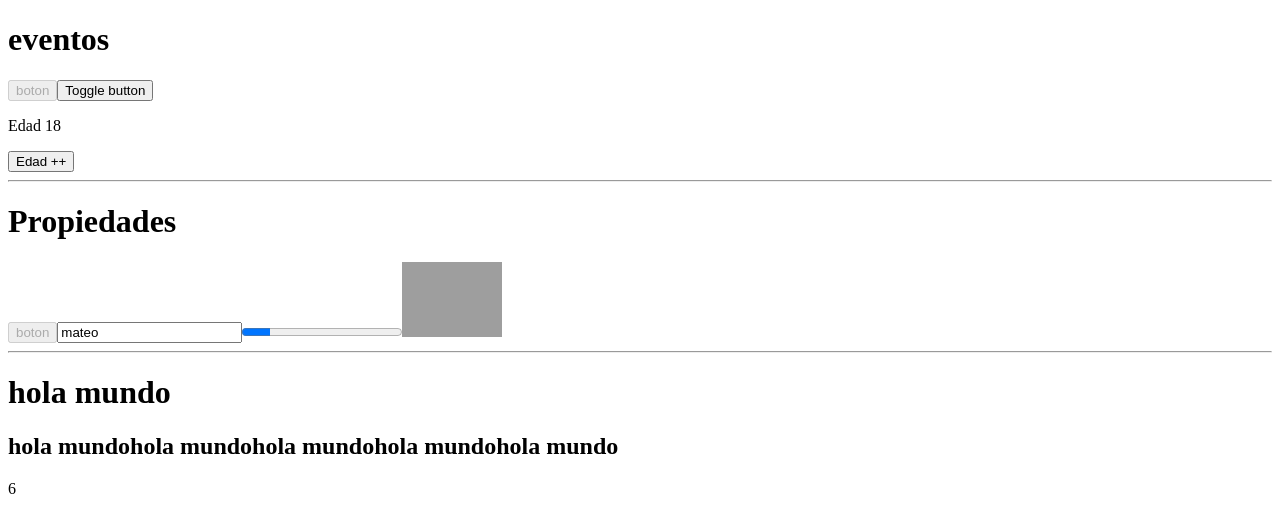
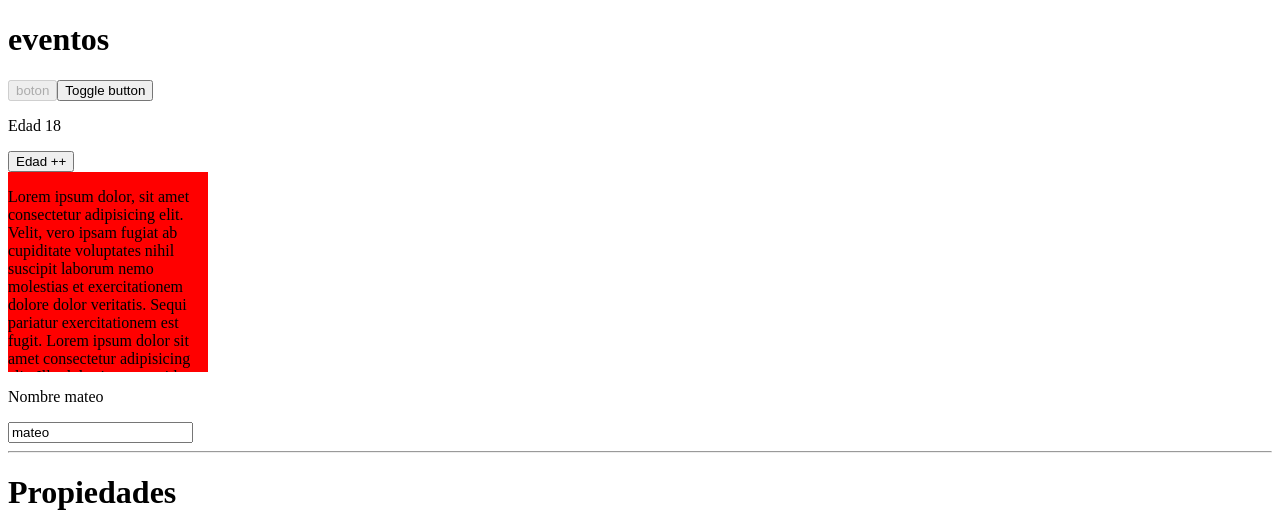
Before and after one commit to carlos2049/my-store, an Angular app: page / in a window 1280 px wide. Shown: the top 518 px of the page. Built offline with nearby package versions, Linux system fonts and the light colour scheme; grey boxes are pictures that could not be loaded.

Commit message:
event keyup and onScroll

```diff
--- a/src/app/app.component.html
+++ b/src/app/app.component.html
@@ -1,8 +1,22 @@
+
+
 <h1>eventos</h1>
 <button [disabled]="btnDisabled" >boton</button>
 <button (click)="toggleButton()">Toggle button</button>
 <p>Edad {{ person.age }}</p>
 <button (click)="increaseAge()">Edad ++</button>
+<div class="box" (scroll)="onScroll($event)">
+  <p>
+    Lorem ipsum dolor, sit amet consectetur adipisicing elit.
+    Velit, vero ipsam fugiat ab cupiditate voluptates nihil suscipit laborum nemo molestias et exercitationem
+    dolore dolor veritatis. Sequi pariatur exercitationem est fugit.
+    Lorem ipsum dolor sit amet consectetur adipisicing elit.
+    Illo dolor inventore id aliquam ducimus explicabo qui quas reiciendis.
+    Reiciendis suscipit dolor assumenda natus temporibus fugit est, corporis aperiam beatae eum.
+  </p>
+</div>
+<p>Nombre {{person.name}}</p>
+<input type="text" [value]="person.name" (keyup)="changeName($event)" >
 
 
 <hr />
--- a/src/app/app.component.scss
+++ b/src/app/app.component.scss
@@ -0,0 +1,6 @@
+.box {
+  height: 200px;
+  width: 200px;
+  overflow: auto;
+  background: red;
+}
--- a/src/app/app.component.ts
+++ b/src/app/app.component.ts
@@ -21,4 +21,15 @@ export class AppComponent {
   increaseAge() {
     this.person.age += 1
   }
+  onScroll(event: Event) {
+    const element = event.target as HTMLElement
+    console.log(element.scrollTop);
+
+  }
+  changeName(event: Event) {
+    const element = event.target as HTMLInputElement
+    this.person.name = element.value
+    // console.log(element.value);
+
+  }
 }
```
